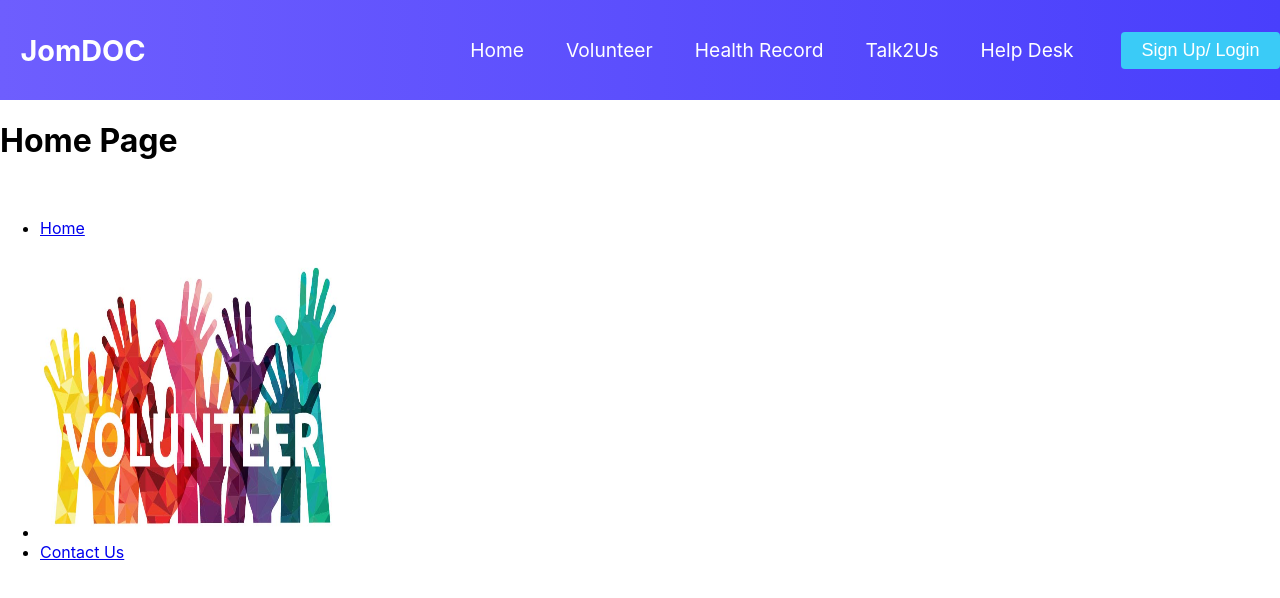
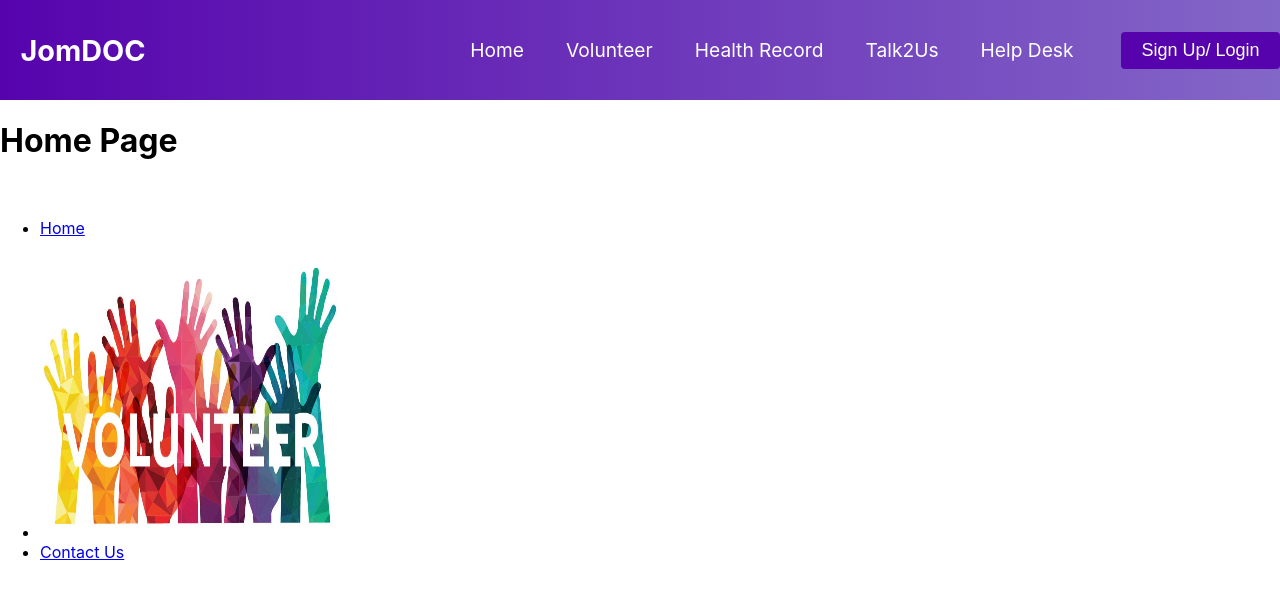
Before and after one commit to zhenghao946/JomDOC, a React (Create React App) app: page / in a window 1280 px wide. Shown: the top 598 px of the page. Built offline with nearby package versions, Linux system fonts and the light colour scheme; some icons are missing.

Commit message:
Update color theme

```diff
--- a/src/components/Button.css
+++ b/src/components/Button.css
@@ -1,5 +1,5 @@
 :root {
-    --primary: #3acbf7;
+    --primary: rgb(86, 3, 173);
 }
 
 .btn {
--- a/src/components/Navbar/Navbar.css
+++ b/src/components/Navbar/Navbar.css
@@ -1,5 +1,5 @@
 .NavbarItems {
-    background: linear-gradient(90deg, rgb(110, 94, 254) 0%, rgba(73,63,252,1) 100%);
+    background: linear-gradient(90deg, rgb(86, 3, 173) 0%, rgba(131, 103, 199) 100%);
     height: 100px;
     display: flex;
     justify-content: center;
@@ -37,7 +37,7 @@
 }
 
 .nav-links:hover {
-    background-color: #6d76f7;
+    background-color: rgb(113, 169, 247);
     border-radius: 4px;
     transition: all 0.2s ease-out;
 }
--- a/src/components/Navbar/Navbar.js
+++ b/src/components/Navbar/Navbar.js
@@ -1,7 +1,6 @@
 import React, { Component } from 'react';
 import { MenuItems } from "./MenuItems"
 import { Button } from '../Buttons';
-import { render } from 'react-dom';
 import './Navbar.css'
 
 class Navbar extends Component {
```
